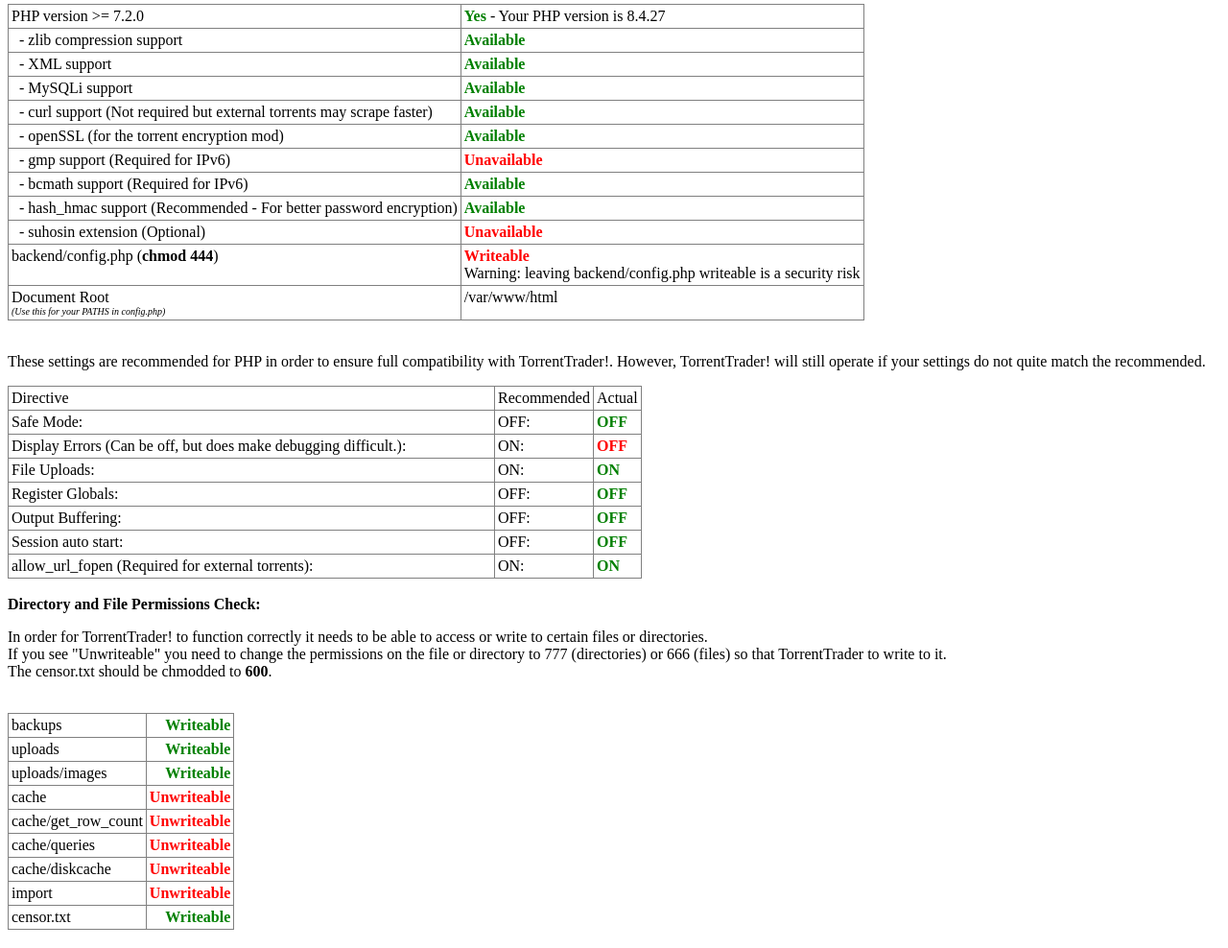
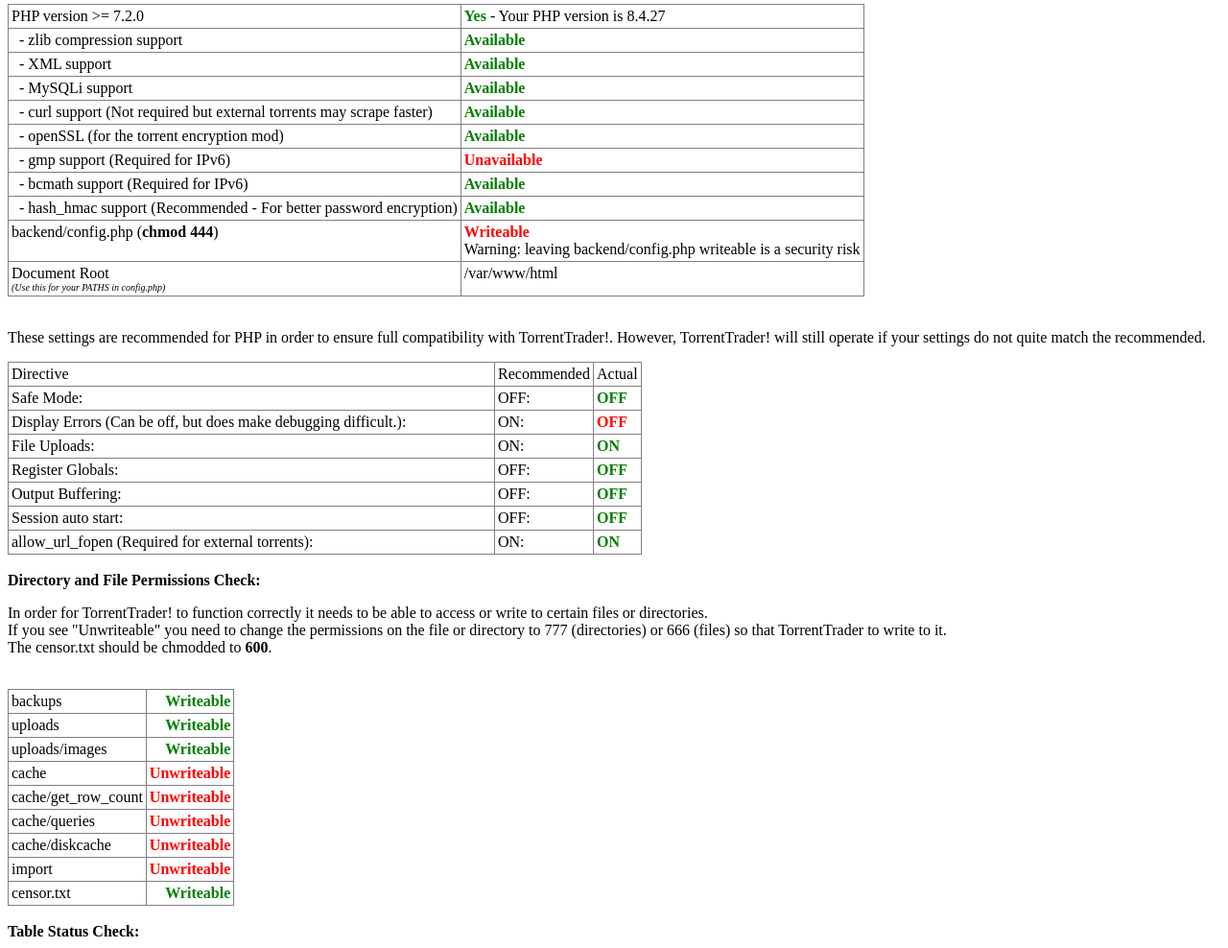
Before and after one commit to MicrosoulV3/TorrentTrader-v3, a PHP site: page /check.php in a window 1280 px wide. Shown: the part 485-1473 px from the top of the page at 96% size. Run offline with PHP 8.4, Linux system fonts and the light colour scheme; some libraries are stand-ins or nearby versions.

Commit message:
Update check.php

```diff
--- a/TorrentTrader 3.0/upload/check.php
+++ b/TorrentTrader 3.0/upload/check.php
@@ -126,10 +126,6 @@ This system check is designed for unix based servers, windows based servers may
 	<td><?php echo function_exists( 'hash_hmac' ) ? '<b><font color="green">Available</font></b>' : '<b><font color="red">Unavailable</font></b>'; ?></td>
 </tr>
 
-<tr>
-	<td>&nbsp; - suhosin extension (Optional)</td>
-	<td><?php echo extension_loaded( 'suhosin' ) ? '<b><font color="green">Available</font></b><br /><br />Add to your php.ini (otherwise you may have issues):<br />suhosin.get.disallow_nul = Off<br />suhosin.request.disallow_nul = Off' : '<b><font color="red">Unavailable</font></b>'; ?></td>
-</tr>
 <tr>
 	<td>backend/config.php (<b class="unavailable">chmod 444</b>)</td>
 	<td>
```
